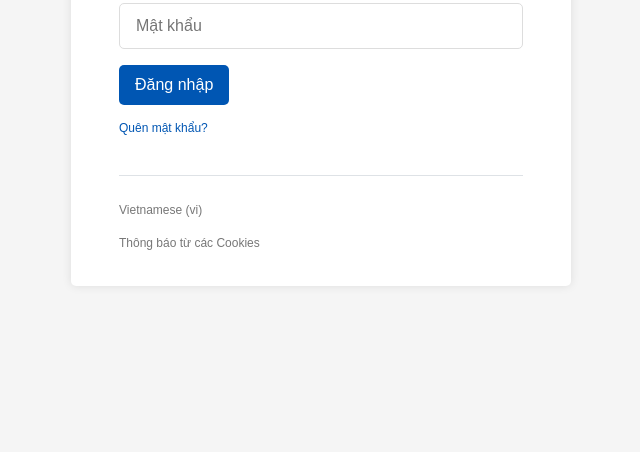
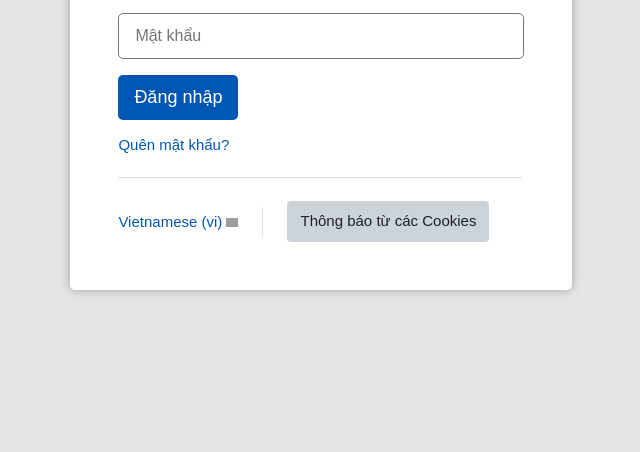
Before and after one commit to tttttien/web-lab1-homework, a plain HTML site: page assignment1/index.html in a window 1280 px wide. Shown: the part 348-800 px from the top of the page, without its empty margins (319-959 px from the left). Drawn offline with Linux system fonts and the light colour scheme; grey boxes are pictures that could not be loaded.

Commit message:
done the Course page UI

```diff
--- a/assignment1/index.html
+++ b/assignment1/index.html
@@ -31,12 +31,14 @@
                 <a href="#" class="forgot-password">Quên mật khẩu?</a>
             </form>
             <div class="divider"></div>
-            <div>
+            <div class="bottom-section">
                 <div class="language-select">
                     <label for="language">Vietnamese (vi)</label>
+                    <span><img src="https://img.icons8.com/?size=100&id=60662&format=png&color=000000" alt="dropdown icon" class="dropdown-icon"></span>
                 </div>
-                <div class="cookie-notice">
-                    <button>Thông báo từ các Cookies</button>
+                <div class="divider-col"></div>
+                <div>
+                    <button class="btn2">Thông báo từ các Cookies</button>
                 </div>
             </div>
         </div>
--- a/assignment1/style.css
+++ b/assignment1/style.css
@@ -4,19 +4,14 @@
     box-sizing: border-box;
 }
 
-body {
-    font-family: Arial, sans-serif;
-    background-color: #f5f5f5;
-    display: flex;
-    justify-content: center;
-    align-items: center;
-    height: 100vh;
-}
-
 .login-container {
     display: flex;
     justify-content: center;
     align-items: center;
+    font-family: Arial, sans-serif;
+    background-color: #acb2b456;
+    height: 100vh;
+    padding-top: 32px;
 }
 
 
@@ -25,10 +20,10 @@ body {
     background-color: white;
     padding: 48px;
     margin-bottom: 32px;
-    box-shadow: 0 0 10px rgba(0, 0, 0, 0.1);
+    box-shadow: 0 0 10px rgba(0, 0, 0, 0.3);
     text-align: start;
-    max-width: 500px;
-    max-height: 500px;
+    min-width: 404px;
+    height: auto;
     border-radius: 1%;
 }
 .logo-box {
@@ -52,7 +47,7 @@ h2, h3, h4 {
 }
 
 h2 {
-    font-size: 15px;
+    font-size: 13.5px;
     margin-bottom: 5px;
 }
 
@@ -65,6 +60,7 @@ h4 {
     font-size: 22px;
     margin-bottom: 20px;
     color: #007BFF;
+    font: bold;
 }
 
 .login-form {
@@ -83,36 +79,29 @@ h4 {
 input[type="text"], input[type="password"] {
     width: 100%;
     height: 46px;
-    padding-left: 16px;
-    padding-right: 16px;
-    padding-top: 8px;
-    padding-bottom: 8px;
-    border: 1px solid #ddd;
+    padding: 16px 16px;
+    border: 1px solid #777777;
     border-radius: 5px;
     font-size: 16px;
 }
 
 .btn {
     width: auto;
-    height: 40px;
-    padding-left: 16px;
-    padding-right: 16px;
-    padding-top: 8px;
-    padding-bottom: 8px;
+    height: auto;
+    padding: 12px 16px;
     background-color: #0056b3;
     border: none;
     border-radius: 5px;
     color: white;
-    font-size: 16px;
+    font-size: 18px;
     cursor: pointer;
     margin-bottom: 16px;
 }
 
 .forgot-password {
     display: block;
-    margin-bottom: 16px;
     color: #0056b3;
-    font-size: 12px;
+    font-size: 15px;
     text-decoration: none;
 }
 
@@ -127,18 +116,50 @@ input[type="text"], input[type="password"] {
     border-top: 1px solid #dee2e6;
 }
 
-.language-select, .cookie-notice {
-    margin-top: 15px;
+.bottom-section {
+    display: flex;
+    justify-content: left;
+    align-items: center;
+    width: 100%;
+    height: 40px;
+
 }
 
-.language-select label, .cookie-notice button {
-    color: #777;
-    font-size: 12px;
+.divider-col {
+    height: 30px;
+    margin-left: 24px;
+    margin-right: 24px;
+    border-left: 1px solid #dee2e6;
 }
 
-.cookie-notice button {
-    background: none;
-    border: none;
-    color: #777;
+.language-select {
+    display: block;
+    color: #0056b3;
+    font-size: 15px;
+    text-decoration: none;
+}
+
+.language-select:hover {
+    color: #000;
+}
+
+.dropdown-icon {
+    width: 12px;
+}
+
+.btn2 {
+    display: inline-block;
+    font-weight: 400;
+    color: #1d2125;
+    text-align: center;
+    vertical-align: middle;
+    user-select: none;
+    background-color: #ccd4da;
+    border: 1px solid transparent;
+    padding: 8px 12px;
+    font-size: 15px;
+    line-height: 1.5;
     cursor: pointer;
+    border-radius: .25rem;
+    transition: color 0.15s ease-in-out, background-color 0.15s ease-in-out, border-color 0.15s ease-in-out, box-shadow 0.15s ease-in-out;
 }
```
